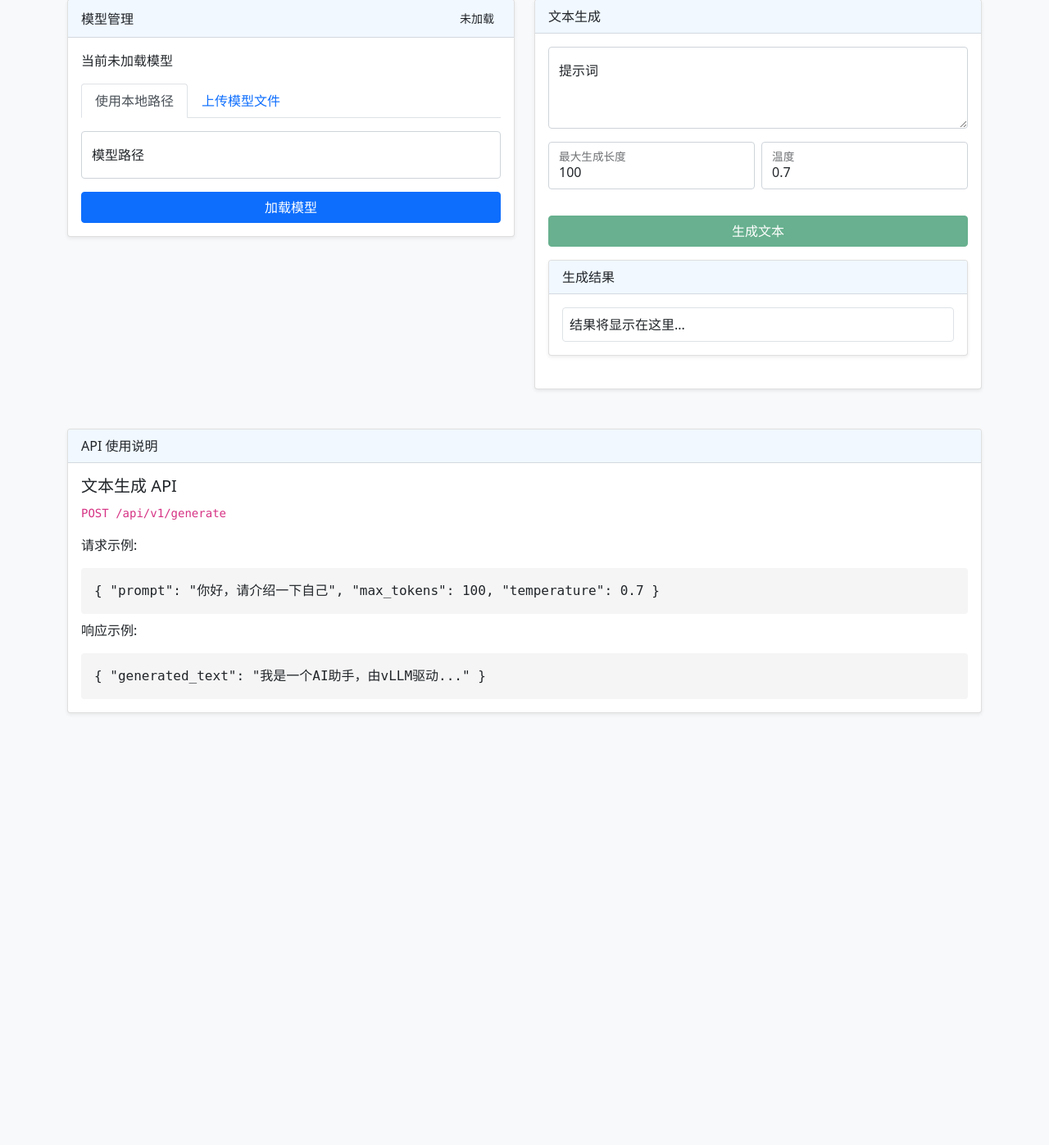
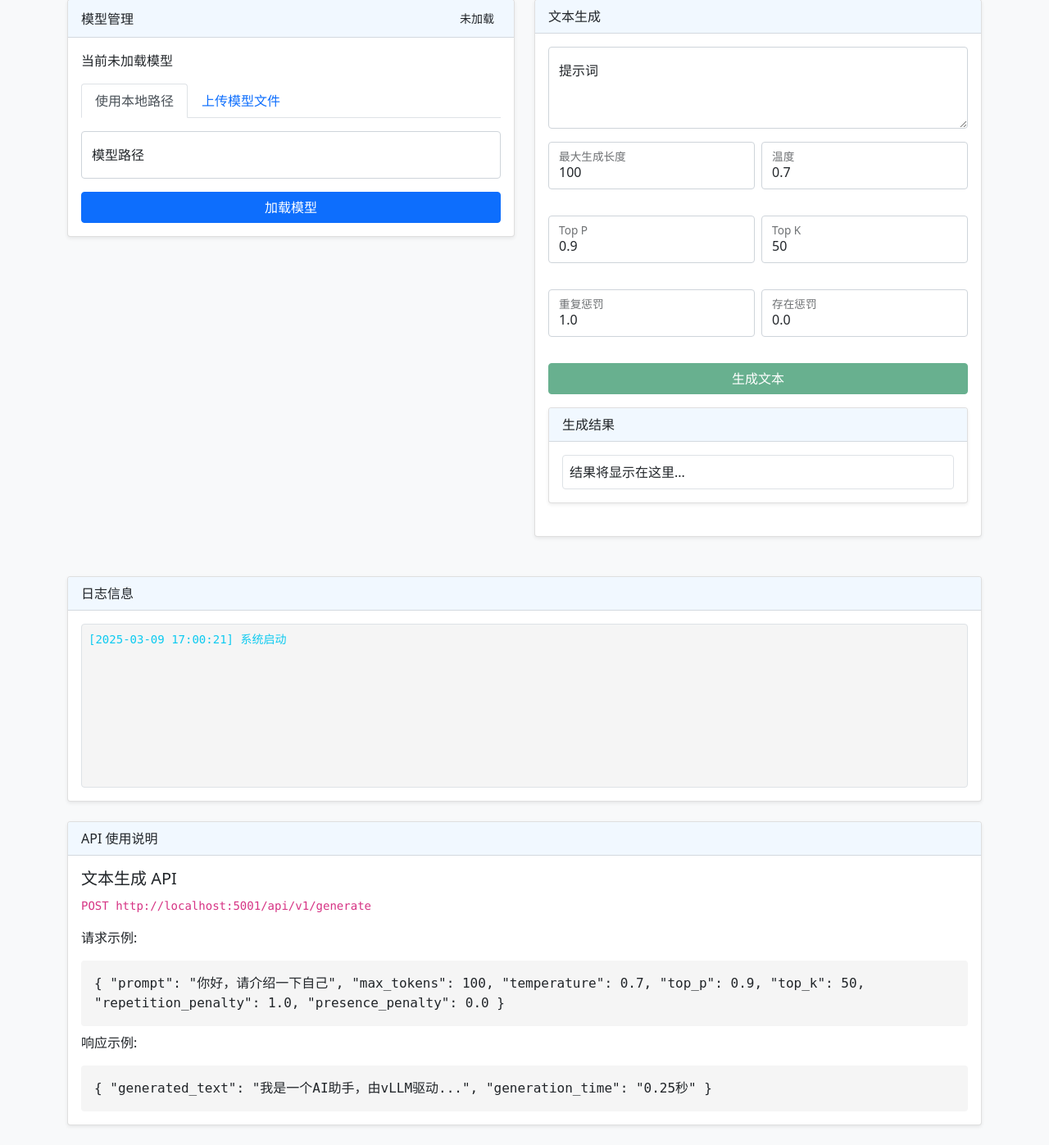
Before and after one commit to iamhewen/easy-vllm, a Flask app: page / in a window 1280 px wide. Shown: the part 105-1502 px from the top of the page at 82% size. Before the commit the page ends 976 px from the top, so only its background shows below. Run offline with Flask 2, Linux system fonts and the light colour scheme.

Commit message:
0.92
更新参数设置

```diff
--- a/app.py
+++ b/app.py
@@ -1,10 +1,14 @@
 import os
 import json
 import torch
+import logging
 from flask import Flask, render_template, request, jsonify, redirect, url_for
 from werkzeug.utils import secure_filename
 from threading import Thread
 import time
+from datetime import datetime
+from collections import deque
+from vllm import LLM, SamplingParams
 
 # 创建Flask应用
 app = Flask(__name__)
@@ -24,22 +28,47 @@ model_info = {
     'error': None
 }
 
+# 日志存储，使用双端队列存储最近的日志
+system_logs = deque(maxlen=100)
+
+# 添加日志函数
+def add_log(message, level="info"):
+    timestamp = datetime.now().strftime("%Y-%m-%d %H:%M:%S")
+    log_entry = {
+        "timestamp": timestamp,
+        "level": level,
+        "message": message
+    }
+    system_logs.append(log_entry)
+    print(f"[{timestamp}] [{level.upper()}] {message}")
+
+# 初始日志
+add_log("系统启动")
+
 # 模型加载函数
 def load_model_task(model_path):
     global loaded_model, model_loading, model_info
     model_info['status'] = 'loading'
     model_info['error'] = None
 
+    add_log(f"开始加载模型: {model_path}", "info")
+
     try:
         # 这里使用vllm加载模型
-        from vllm import LLM
         loaded_model = LLM(model=model_path)
+        # 验证模型是否正常加载
+        test_prompt = "测试模型加载状态"
+        test_params = SamplingParams(max_tokens=5)
+        test_output = loaded_model.generate([test_prompt], sampling_params=test_params)
+        add_log(f"模型加载验证成功，测试输出: {test_output[0].outputs[0].text[:20]}...", "info")
+
         model_info['status'] = 'loaded'
         model_info['name'] = os.path.basename(model_path)
+        add_log(f"模型 {os.path.basename(model_path)} 加载成功", "success")
     except Exception as e:
         model_info['status'] = 'error'
         model_info['error'] = str(e)
-        print(f"Error loading model: {e}")
+        add_log(f"模型加载失败: {str(e)}", "error")
 
     model_loading = False
 
@@ -54,16 +83,19 @@ def load_model():
     global model_loading
 
     if model_loading:
+        add_log("模型正在加载中，拒绝新的加载请求", "warning")
         return jsonify({'status': 'error', 'message': '模型正在加载中，请稍后再试'})
 
     if 'model_file' in request.files:
         file = request.files['model_file']
         if file.filename == '':
+            add_log("用户尝试上传空文件", "warning")
             return jsonify({'status': 'error', 'message': '未选择文件'})
 
         filename = secure_filename(file.filename)
         file_path = os.path.join(app.config['UPLOAD_FOLDER'], filename)
         file.save(file_path)
+        add_log(f"模型文件已上传: {filename}", "info")
 
         model_loading = True
         thread = Thread(target=load_model_task, args=(file_path,))
@@ -75,6 +107,7 @@ def load_model():
     elif 'model_path' in request.form:
         model_path = request.form['model_path']
         if not os.path.exists(model_path):
+            add_log(f"模型路径不存在: {model_path}", "error")
             return jsonify({'status': 'error', 'message': f'模型路径不存在: {model_path}'})
 
         model_loading = True
@@ -84,6 +117,7 @@ def load_model():
 
         return jsonify({'status': 'success', 'message': '模型开始加载'})
 
+    add_log("加载模型请求缺少必要参数", "error")
     return jsonify({'status': 'error', 'message': '请提供模型文件或路径'})
 
 # 路由：获取模型状态
@@ -95,55 +129,99 @@ def model_status():
 @app.route('/generate', methods=['POST'])
 def generate():
     if loaded_model is None:
+        add_log("尝试在模型未加载时生成文本", "warning")
         return jsonify({'status': 'error', 'message': '模型未加载'})
 
     data = request.json
     prompt = data.get('prompt', '')
     max_tokens = data.get('max_tokens', 100)
     temperature = data.get('temperature', 0.7)
+    top_p = data.get('top_p', 0.9)
+    top_k = data.get('top_k', 50)
+    repetition_penalty = data.get('repetition_penalty', 1.0)
+    presence_penalty = data.get('presence_penalty', 0.0)
+
+    add_log(f"开始生成文本，最大长度: {max_tokens}, 温度: {temperature}", "info")
 
     try:
         # 使用vllm生成文本
-        outputs = loaded_model.generate([prompt], sampling_params={
-            'temperature': temperature,
-            'max_tokens': max_tokens
-        })
+        sampling_params = SamplingParams(
+            temperature=temperature,
+            max_tokens=max_tokens,
+            top_p=top_p,
+            top_k=top_k,
+            repetition_penalty=repetition_penalty,
+            presence_penalty=presence_penalty
+        )
+        start_time = time.time()
+        outputs = loaded_model.generate([prompt], sampling_params=sampling_params)
+        generation_time = time.time() - start_time
 
+        # 直接使用原始输出，不进行额外处理
         generated_text = outputs[0].outputs[0].text
+        add_log(f"文本生成完成，耗时: {generation_time:.2f}秒", "success")
+
         return jsonify({
             'status': 'success',
-            'generated_text': generated_text
+            'generated_text': generated_text,
+            'generation_time': f"{generation_time:.2f}秒"
         })
     except Exception as e:
+        add_log(f"生成文本失败: {str(e)}", "error")
         return jsonify({'status': 'error', 'message': str(e)})
 
 # API路由：生成文本
 @app.route('/api/v1/generate', methods=['POST'])
 def api_generate():
     if loaded_model is None:
+        add_log("API请求：模型未加载", "warning")
         return jsonify({'error': '模型未加载'}), 400
 
     data = request.json
     if not data or 'prompt' not in data:
+        add_log("API请求：缺少必要参数", "warning")
         return jsonify({'error': '缺少必要参数'}), 400
 
     prompt = data['prompt']
     max_tokens = data.get('max_tokens', 100)
     temperature = data.get('temperature', 0.7)
+    top_p = data.get('top_p', 0.9)
+    top_k = data.get('top_k', 50)
+    repetition_penalty = data.get('repetition_penalty', 1.0)
+    presence_penalty = data.get('presence_penalty', 0.0)
+
+    add_log(f"API请求：开始生成文本，最大长度: {max_tokens}", "info")
 
     try:
         # 使用vllm生成文本
-        outputs = loaded_model.generate([prompt], sampling_params={
-            'temperature': temperature,
-            'max_tokens': max_tokens
-        })
+        sampling_params = SamplingParams(
+            temperature=temperature,
+            max_tokens=max_tokens,
+            top_p=top_p,
+            top_k=top_k,
+            repetition_penalty=repetition_penalty,
+            presence_penalty=presence_penalty
+        )
+        start_time = time.time()
+        outputs = loaded_model.generate([prompt], sampling_params=sampling_params)
+        generation_time = time.time() - start_time
 
+        # 直接使用原始输出，不进行额外处理
         generated_text = outputs[0].outputs[0].text
+        add_log(f"API请求：文本生成完成，耗时: {generation_time:.2f}秒", "success")
+
         return jsonify({
-            'generated_text': generated_text
+            'generated_text': generated_text,
+            'generation_time': f"{generation_time:.2f}秒"
         })
     except Exception as e:
+        add_log(f"API请求：生成文本失败: {str(e)}", "error")
         return jsonify({'error': str(e)}), 500
+
+# 路由：获取日志
+@app.route('/get_logs')
+def get_logs():
+    return jsonify(list(system_logs))
 
 if __name__ == '__main__':
     app.run(debug=True, host='0.0.0.0', port=5001)
--- a/templates/index.html
+++ b/templates/index.html
@@ -139,6 +139,36 @@
                                 </div>
                             </div>
 
+                            <div class="row g-2 mb-3">
+                                <div class="col-md-6">
+                                    <div class="form-floating">
+                                        <input type="number" class="form-control" id="topP" value="0.9" min="0" max="1" step="0.01">
+                                        <label for="topP">Top P</label>
+                                    </div>
+                                </div>
+                                <div class="col-md-6">
+                                    <div class="form-floating">
+                                        <input type="number" class="form-control" id="topK" value="50" min="0" max="100" step="1">
+                                        <label for="topK">Top K</label>
+                                    </div>
+                                </div>
+                            </div>
+
+                            <div class="row g-2 mb-3">
+                                <div class="col-md-6">
+                                    <div class="form-floating">
+                                        <input type="number" class="form-control" id="repetitionPenalty" value="1.0" min="1.0" max="2.0" step="0.05">
+                                        <label for="repetitionPenalty">重复惩罚</label>
+                                    </div>
+                                </div>
+                                <div class="col-md-6">
+                                    <div class="form-floating">
+                                        <input type="number" class="form-control" id="presencePenalty" value="0.0" min="0.0" max="2.0" step="0.1">
+                                        <label for="presencePenalty">存在惩罚</label>
+                                    </div>
+                                </div>
+                            </div>
+
                             <button type="submit" class="btn btn-success w-100" id="generateBtn" disabled>生成文本</button>
                         </form>
 
@@ -159,25 +189,42 @@
         <div class="row mt-4">
             <div class="col-12">
                 <div class="card">
-                    <div class="card-header">API 使用说明</div>
+                    <div class="card-header">日志信息</div>
                     <div class="card-body">
-                        <h5>文本生成 API</h5>
-                        <p><code>POST /api/v1/generate</code></p>
-                        <p>请求示例:</p>
-                        <div class="api-example">
+                        <div id="logContainer" class="border p-2 rounded" style="height: 200px; overflow-y: auto; font-family: monospace; font-size: 0.875rem; background-color: #f5f5f5;">
+                            <div id="logContent">系统日志将显示在这里...</div>
+                        </div>
+                    </div>
+                </div>
+            </div>
+        </div>
+
+        <!-- API 文档部分 -->
+        <div class="col-12">
+            <div class="card">
+                <div class="card-header">API 使用说明</div>
+                <div class="card-body">
+                    <h5>文本生成 API</h5>
+                    <p><code>POST http://localhost:5001/api/v1/generate</code></p>
+                    <p>请求示例:</p>
+                    <div class="api-example">
 {
   "prompt": "你好，请介绍一下自己",
   "max_tokens": 100,
-  "temperature": 0.7
+  "temperature": 0.7,
+  "top_p": 0.9,
+  "top_k": 50,
+  "repetition_penalty": 1.0,
+  "presence_penalty": 0.0
 }
                         </div>
                         <p class="mt-2">响应示例:</p>
                         <div class="api-example">
 {
-  "generated_text": "我是一个AI助手，由vLLM驱动..."
+  "generated_text": "我是一个AI助手，由vLLM驱动...",
+  "generation_time": "0.25秒"
 }
                         </div>
-                    </div>
                 </div>
             </div>
         </div>
@@ -236,8 +283,57 @@
                     });
             }
 
-            // 初始获取模型状态
+            // 获取系统日志
+            function updateLogs() {
+                fetch('/get_logs')
+                    .then(response => response.json())
+                    .then(logs => {
+                        const logContent = document.getElementById('logContent');
+                        if (logs.length > 0) {
+                            // 清空现有日志
+                            logContent.innerHTML = '';
+
+                            // 添加新日志
+                            logs.forEach(log => {
+                                const logEntry = document.createElement('div');
+                                let levelClass = '';
+
+                                // 根据日志级别设置样式
+                                switch(log.level) {
+                                    case 'error':
+                                        levelClass = 'text-danger';
+                                        break;
+                                    case 'warning':
+                                        levelClass = 'text-warning';
+                                        break;
+                                    case 'success':
+                                        levelClass = 'text-success';
+                                        break;
+                                    default:
+                                        levelClass = 'text-info';
+                                }
+
+                                logEntry.className = levelClass;
+                                logEntry.textContent = `[${log.timestamp}] ${log.message}`;
+                                logContent.appendChild(logEntry);
+                            });
+
+                            // 滚动到最新日志
+                            const logContainer = document.getElementById('logContainer');
+                            logContainer.scrollTop = logContainer.scrollHeight;
+                        }
+                    })
+                    .catch(error => {
+                        console.error('获取日志失败:', error);
+                    });
+            }
+
+            // 初始获取模型状态和日志
             updateModelStatus();
+            updateLogs();
+
+            // 设置定时器，每3秒更新一次日志
+            setInterval(updateLogs, 3000);
 
             // 使用路径加载模型
             document.getElementById('pathForm').addEventListener('submit', function(e) {
@@ -328,7 +424,11 @@
                     body: JSON.stringify({
                         prompt: prompt,
                         max_tokens: maxTokens,
-                        temperature: temperature
+                        temperature: temperature,
+                        top_p: parseFloat(document.getElementById('topP').value),
+                        top_k: parseInt(document.getElementById('topK').value),
+                        repetition_penalty: parseFloat(document.getElementById('repetitionPenalty').value),
+                        presence_penalty: parseFloat(document.getElementById('presencePenalty').value)
                     })
                 })
                 .then(response => response.json())
```
Also changed, not shown: 1 other file.
